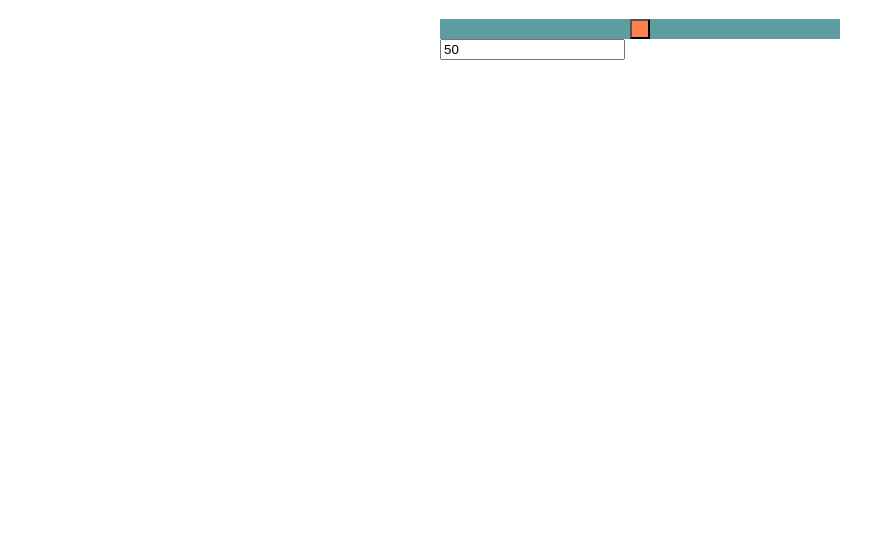
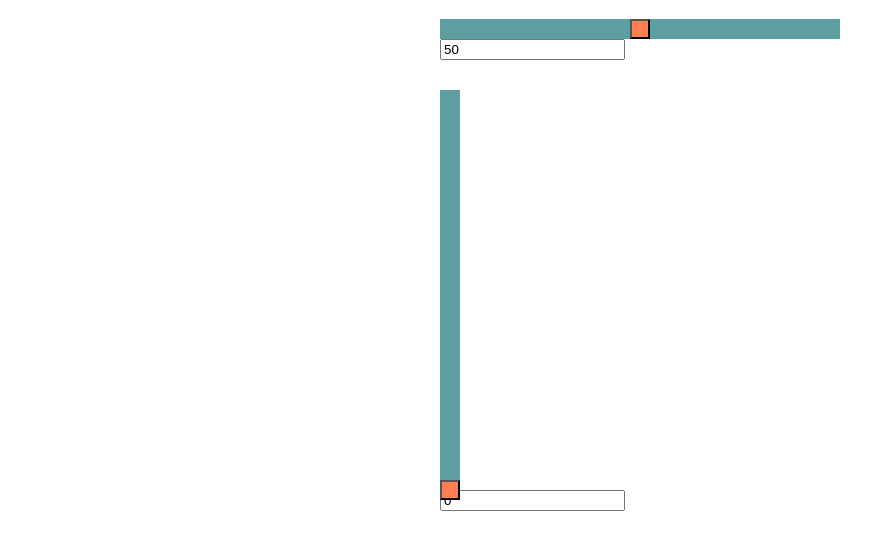
Before and after one commit to Lyrklif/vanilla-range-slider, a website built with Vite: page index.html in a window 1280 px wide. Both pictures are taken after a click on the element 640 px from the left and 89 px from the top of the page. Shown: the part 61-610 px from the top of the page, without its empty margins (0-894 px from the left). Built offline with nearby package versions, Linux system fonts and the light colour scheme.

Commit message:
feat: add vertical slider

```diff
--- a/index.html
+++ b/index.html
@@ -11,8 +11,10 @@
       <header>
         <h1>Slider Demo</h1>
       </header>
-      <div id="slider-settings"></div>
-      <div id="slider"></div>
+      <div id="horizontal-slider-settings"></div>
+      <div id="horizontal-slider" class="horizontal-slider"></div>
+      <div id="vertical-slider-settings"></div>
+      <div id="vertical-slider" class="vertical-slider"></div>
     </main>
     <script type="module" src="/src/main.ts"></script>
   </body>
--- a/src/demo/demo.scss
+++ b/src/demo/demo.scss
@@ -1,6 +1,16 @@
-.vanilla-slider-ts {
+.horizontal-slider {
   margin-left: auto;
   margin-right: auto;
-  max-width: 400px;
-  width: 100%;
+  width: 400px;
+  max-width: 100%;
+  margin-bottom: 30px;
 }
+.vertical-slider {
+  margin-left: auto;
+  margin-right: auto;
+  width: 400px;
+  height: 400px;
+  max-height: 100%;
+  max-width: 100%;
+  margin-bottom: 30px;
+}
--- a/src/main.ts
+++ b/src/main.ts
@@ -1,9 +1,22 @@
 import './shared/styles/slider.scss';
 import './demo/demo.scss';
 import initSlider from './plugin/index';
-import initSettings from './demo/index';
+// import initSettings from './demo/index';
 
 window.addEventListener('load', () => {
-  initSlider('#slider');
-  initSettings('#slider-settings');
+  const params1 = {
+    min: 0,
+    max: 100,
+    step: 1,
+  }
+  const params2 = {
+    min: 0,
+    max: 100,
+    step: 1,
+    vertical: true,
+  }
+
+  initSlider('#horizontal-slider', params1);
+  initSlider('#vertical-slider', params2);
+  // initSettings('#slider-settings');
 });
--- a/src/plugin/controller/controller.ts
+++ b/src/plugin/controller/controller.ts
@@ -3,51 +3,57 @@ type TParams = {
   min: number
   max: number
   step?: number
-  invertDirection?: boolean
+  invert?: boolean
+  vertical?: boolean
 }
 
-const createWrap = (invert: boolean): HTMLDivElement => {
+const createWrap = (invert: boolean, vertical: boolean): HTMLDivElement => {
   const wrap = document.createElement('div');
   wrap.className = 'vanilla-slider-ts';
   if (invert) wrap.classList.add('invert');
+  if (vertical) wrap.classList.add('vertical');
 
   return wrap;
 }
 
-const setKnobStyle = (knob: HTMLElement, offsetPercent: number, offsetPositionName: string) => {
-  knob.style.cssText = `${offsetPositionName}: ${offsetPercent}%`
+const setKnobStyle = (knob: HTMLButtonElement, percent: number, side: string) => {
+  knob.style.cssText = `${side}: ${percent}%`
 }
 
-const createInput = (value: number|string, invert: boolean): HTMLInputElement => {
+const createInput = (value: number|string, invert: boolean, vertical: boolean): HTMLInputElement => {
   const input = document.createElement('input')
   input.type = 'number';
   input.setAttribute('value', `${value}`);
   input.className = 'vanilla-slider-ts__input';
   if (invert) input.classList.add('invert');
+  if (vertical) input.classList.add('vertical');
 
   return input;
 }
 
-const createBar = (invert: boolean): HTMLDivElement => {
+const createBar = (invert: boolean, vertical: boolean): HTMLDivElement => {
   const bar = document.createElement('div');
   bar.className = 'vanilla-slider-ts__bar';
   if (invert) bar.classList.add('invert');
+  if (vertical) bar.classList.add('vertical');
 
   return bar;
 }
 
-const createKnob = (invert: boolean): HTMLButtonElement => {
+const createKnob = (invert: boolean, vertical: boolean): HTMLButtonElement => {
   const knob = document.createElement('button');
   knob.className = 'vanilla-slider-ts__control';
   if (invert) knob.classList.add('invert');
+  if (vertical) knob.classList.add('vertical');
 
   return knob;
 }
 
-const getWrapMargin = (wrap: HTMLDivElement, side: string): number => {
-  // @ts-ignore
-  // return wrap.getBoundingClientRect()[side] + window.scrollX;
-  return wrap.getBoundingClientRect().left + window.scrollX;
+const getWrapMargin = (wrap: HTMLDivElement, vertical: boolean): number => {
+  const rect = wrap.getBoundingClientRect()
+
+  if (vertical) return rect.top + window.scrollY
+  return rect.left + window.scrollX
 };
 
 const wrapSliderElements = (wrap: HTMLElement, children: Array<HTMLElement>) => {
@@ -63,8 +69,8 @@ const setInputValue = (input: HTMLElement, value: number|string) => {
   input.setAttribute('value', `${value}`);
 }
 
-const getOffsetPositionName = (invertDirection: boolean): string => {
-  return invertDirection ? 'right' : 'left'
+const getSideName = (invert: boolean, vertical: boolean): string => {
+  return invert ? (vertical ? 'top' : 'right') : (vertical ? 'bottom' : 'left')
 }
 
 
@@ -73,33 +79,35 @@ const controller = (htmlElement: HTMLElement | Element, params: TParams) => {
     min,
     max,
     step = 1,
-    invertDirection = false,
+    invert = false,
+    vertical = false,
   } = params
 
   let value = min
   let wrapMargin = 0
   let barWidth = 0
   let barHeight = 0
-  let sideName = getOffsetPositionName(invertDirection)
+  let sideName = getSideName(invert, vertical)
   const MAX_PERCENT = 100
 
 
-  const wrap: HTMLDivElement  = createWrap(invertDirection)
-  const input: HTMLInputElement  = createInput(value, invertDirection)
-  const bar: HTMLDivElement  = createBar(invertDirection)
-  const knob: HTMLButtonElement  = createKnob(invertDirection)
+  const wrap: HTMLDivElement  = createWrap(invert, vertical)
+  const input: HTMLInputElement  = createInput(value, invert, vertical)
+  const bar: HTMLDivElement  = createBar(invert, vertical)
+  const knob: HTMLButtonElement  = createKnob(invert, vertical)
 
   setKnobStyle(knob, 0, sideName)
 
 
-  const getKnobOffsetPercent = (knobOffset: number): number => {
+  const getKnobOffsetPercent = (knobOffset: number, vertical: boolean): number => {
     let offset = 0;
+    const size = vertical ? barHeight : barWidth
 
-    if (barWidth <= 0 ) return offset
+    if (size <= 0 ) return offset
 
-    offset = knobOffset * MAX_PERCENT / barWidth;
+    offset = knobOffset * MAX_PERCENT / size;
 
-    if (invertDirection) {
+    if ((vertical && !invert) || (!vertical && invert)) {
       offset = 100 - offset
     }
 
@@ -107,9 +115,10 @@ const controller = (htmlElement: HTMLElement | Element, params: TParams) => {
 
     return offset;
   }
-  const calculateKnobOffsetPercent = (e: MouseEvent): number => {
-    let knobOffset = e.clientX - wrapMargin;
-    return getKnobOffsetPercent(knobOffset);
+  const calculateKnobOffsetPercent = (e: MouseEvent, vertical: boolean): number => {
+    const size = vertical ? e.clientY : e.clientX
+    let knobOffset = size - wrapMargin;
+    return getKnobOffsetPercent(knobOffset, vertical);
   }
   const calculateValueFromPercent = (persent: number, min: number, max: number, step: number): number => {
     let value = persent * max / MAX_PERCENT;
@@ -117,7 +126,7 @@ const controller = (htmlElement: HTMLElement | Element, params: TParams) => {
     return Number(value.toFixed(1));
   }
   const moveKnob = (e: MouseEvent) => {
-    const percent = calculateKnobOffsetPercent(e);
+    const percent = calculateKnobOffsetPercent(e, vertical);
     const value = calculateValueFromPercent(percent, min, max, step);
 
     setKnobStyle(knob, percent, sideName);
@@ -133,7 +142,7 @@ const controller = (htmlElement: HTMLElement | Element, params: TParams) => {
   }
 
   const setSliderSizes = () => {
-    wrapMargin = getWrapMargin(wrap, sideName)
+    wrapMargin = getWrapMargin(wrap, vertical)
     barWidth = bar.clientWidth
     barHeight = bar.clientHeight
   }
--- a/src/plugin/index.ts
+++ b/src/plugin/index.ts
@@ -1,18 +1,8 @@
 import controller from './controller/controller'
 
-const initSlider = (selector: string): void => {
-  const elements: NodeListOf<Element> = document.querySelectorAll(selector);
-
-  elements.forEach((elem: HTMLElement | Element) => {
-    const params = {
-      min: 0,
-      max: 100,
-      step: 1,
-      invertDirection: true
-    }
-
-    controller(elem, params)
-  });
+const initSlider = (selector: string, params: any): void => {
+  const element  = document.querySelector(selector);
+  if (element) controller(element, params)
 };
 
 export default initSlider;
--- a/src/shared/styles/slider.scss
+++ b/src/shared/styles/slider.scss
@@ -4,11 +4,23 @@
   position: relative;
   width: 100%;
   user-select: none;
+  margin-left: auto;
+  margin-right: auto;
+
+  &.vertical {
+    width: auto;
+    height: 100%;
+  }
 
   &__bar {
     width: 100%;
     height: var(--size);
     background-color: cadetblue;
+
+    &.vertical {
+      height: 100%;
+      width: var(--size);
+    }
   }
   &__control {
     height: var(--size);
@@ -22,6 +34,18 @@
     &.invert {
       transform: translateX(50%);
     }
+
+    &.vertical {
+      top: auto;
+      bottom: 0;
+      transform: translateY(50%);
+
+      &.invert {
+        top: 0;
+        bottom: auto;
+        transform: translateY(-50%);
+      }
+    }
   }
   // screen reader only
   &__input {
```
